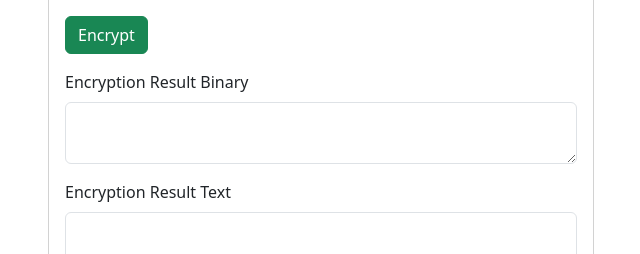
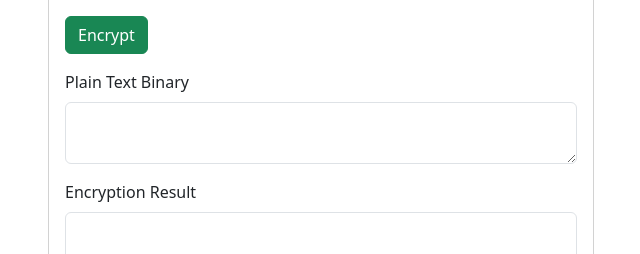
Before and after one commit to ariakm25/Knapsack-Encryption-Algorithm-in-Cryptography, a plain HTML site: page index.html in a window 1280 px wide. Shown: the part 520-774 px from the top of the page, without its empty margins (319-959 px from the left). Drawn offline with nearby package versions, Linux system fonts and the light colour scheme.

Commit message:
Update Label

```diff
--- a/index.html
+++ b/index.html
@@ -49,11 +49,11 @@
                             <button onclick="encrypt()" type="button" class="btn btn-success">Encrypt</button>
                         </div>
                         <div class="mb-3">
-                            <label for="encryption_result_binary" class="form-label">Encryption Result Binary</label>
+                            <label for="encryption_result_binary" class="form-label">Plain Text Binary</label>
                             <textarea id="encryption_result_binary" cols="30" rows="2" class="form-control"></textarea>
                         </div>
                         <div class="mb-3">
-                            <label for="encryption_result" class="form-label">Encryption Result Text</label>
+                            <label for="encryption_result" class="form-label">Encryption Result</label>
                             <textarea id="encryption_result" cols="30" rows="2" class="form-control"></textarea>
                         </div>
                         <div class="mb-3">
```
